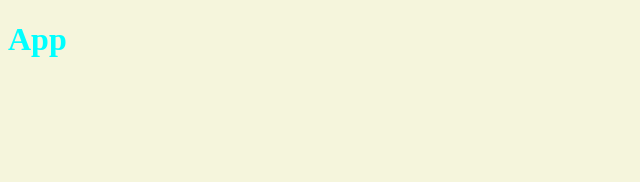
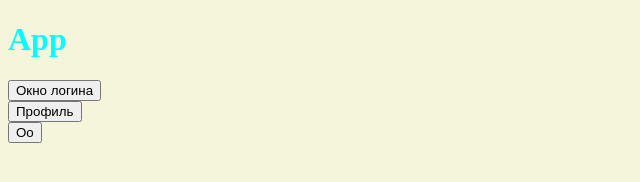
Before and after one commit to LipatovAndrey/learnfe, a website: page index.html in a window 1280 px wide. Shown: the whole page, without its empty margins (0-640 px from the left). Drawn offline with Linux system fonts and the light colour scheme.

Commit message:
script type

```diff
--- a/index.html
+++ b/index.html
@@ -10,6 +10,6 @@
 <nav id="navigation">
 </nav>
 
-    <script src="index.js" type="javascript"></script>
+    <script src="index.js" type="text/javascript"></script>
 </body>
 </html>
```
